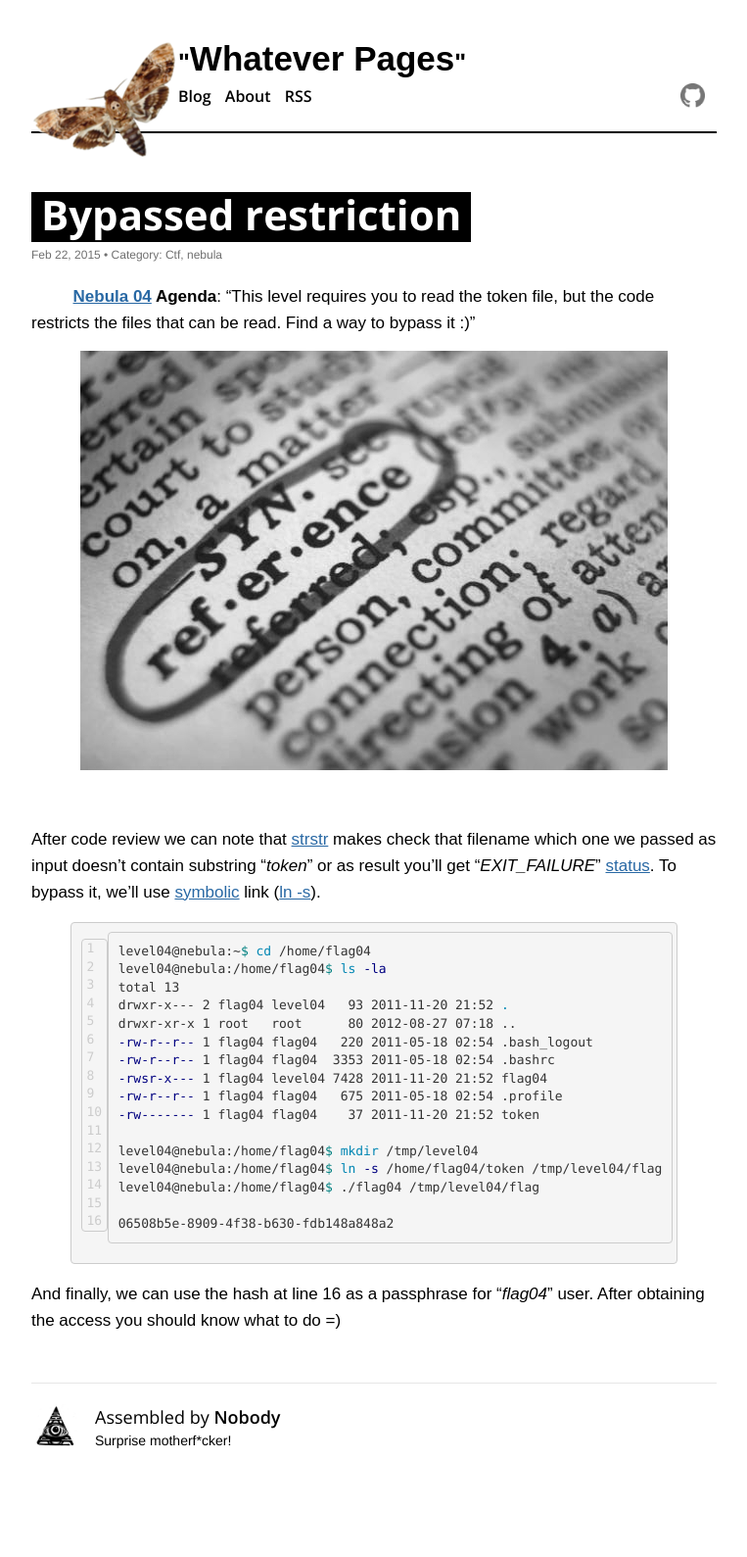
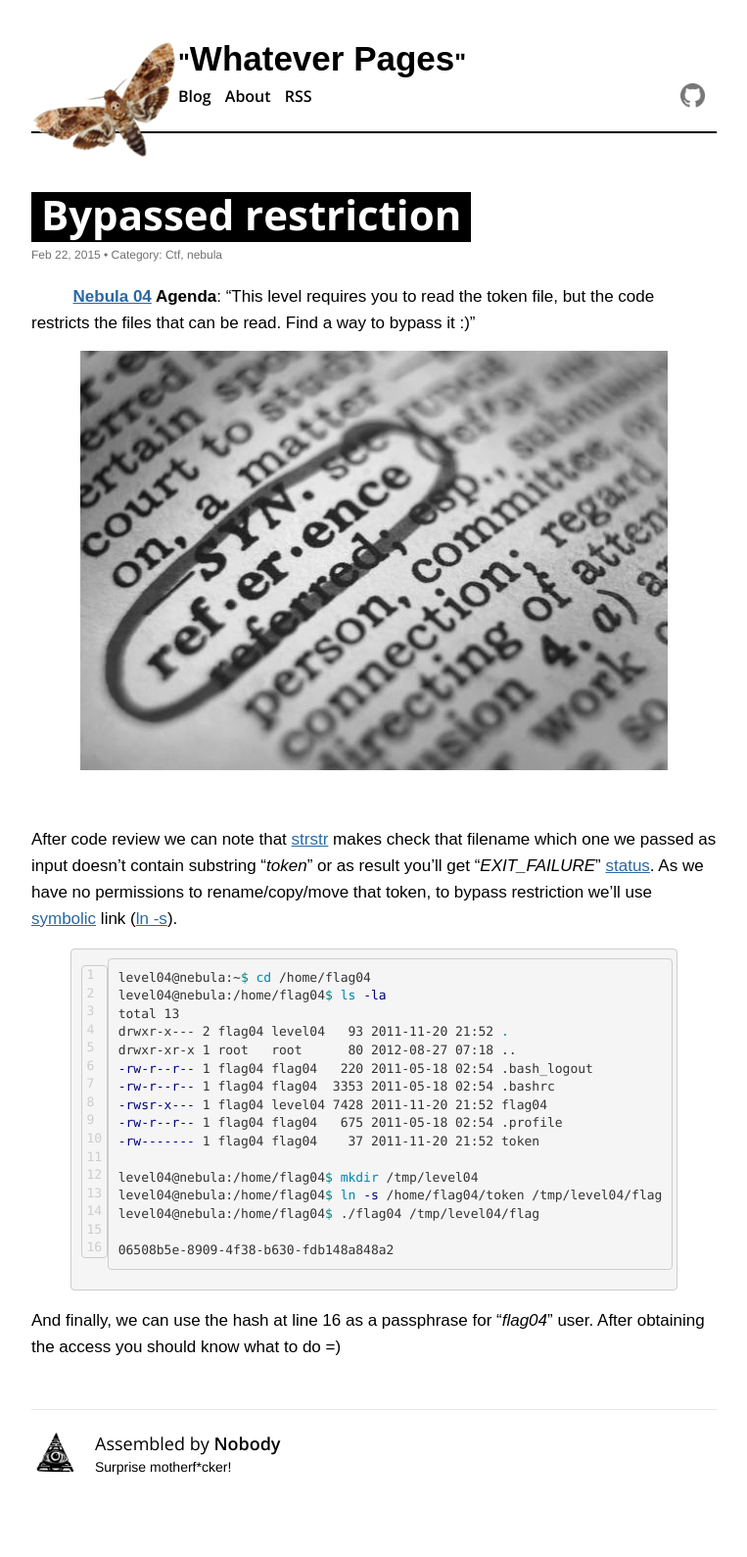
Before and after one commit to n33m0/n33m0.github.io, a Jekyll site: the page built from _posts/2015-02-22-bypassed_restriction.md, in a window 1280 px wide. Shown: the whole page at 98% size, without its empty margins (258-1021 px from the left). Built offline with Jekyll 4.4.1, drawn with Linux system fonts in a browser that asks for light colours; some web fonts are replaced; comment, search, counter and statistics services are not loaded; before the commit the page ends 1562 px from its top, so only the background shows below that.

Commit message:
Nebula04 fix2

```diff
--- a/_posts/2015-02-22-bypassed_restriction.md
+++ b/_posts/2015-02-22-bypassed_restriction.md
@@ -12,7 +12,7 @@
 
 <br />
 
-After code review we can note that [strstr](http://www.tutorialspoint.com/c_standard_library/c_function_strstr.htm) makes check that filename which one we passed as input doesn't contain substring "*token*" or as result you'll get "*EXIT_FAILURE*" [status](http://www.gnu.org/software/libc/manual/html_node/Exit-Status.html). To bypass it, we'll use [symbolic](http://linuxg.net/the-linux-and-unix-links-the-symbolic-link-vs-the-hard-link/) link ([ln -s](http://unixhelp.ed.ac.uk/CGI/man-cgi?ln)).
+After code review we can note that [strstr](http://www.tutorialspoint.com/c_standard_library/c_function_strstr.htm) makes check that filename which one we passed as input doesn't contain substring "*token*" or as result you'll get "*EXIT_FAILURE*" [status](http://www.gnu.org/software/libc/manual/html_node/Exit-Status.html). As we have no permissions to rename/copy/move that token, to bypass restriction we'll use [symbolic](http://linuxg.net/the-linux-and-unix-links-the-symbolic-link-vs-the-hard-link/) link ([ln -s](http://unixhelp.ed.ac.uk/CGI/man-cgi?ln)).
 
 {% highlight sh linenos %}
 level04@nebula:~$ cd /home/flag04
```
